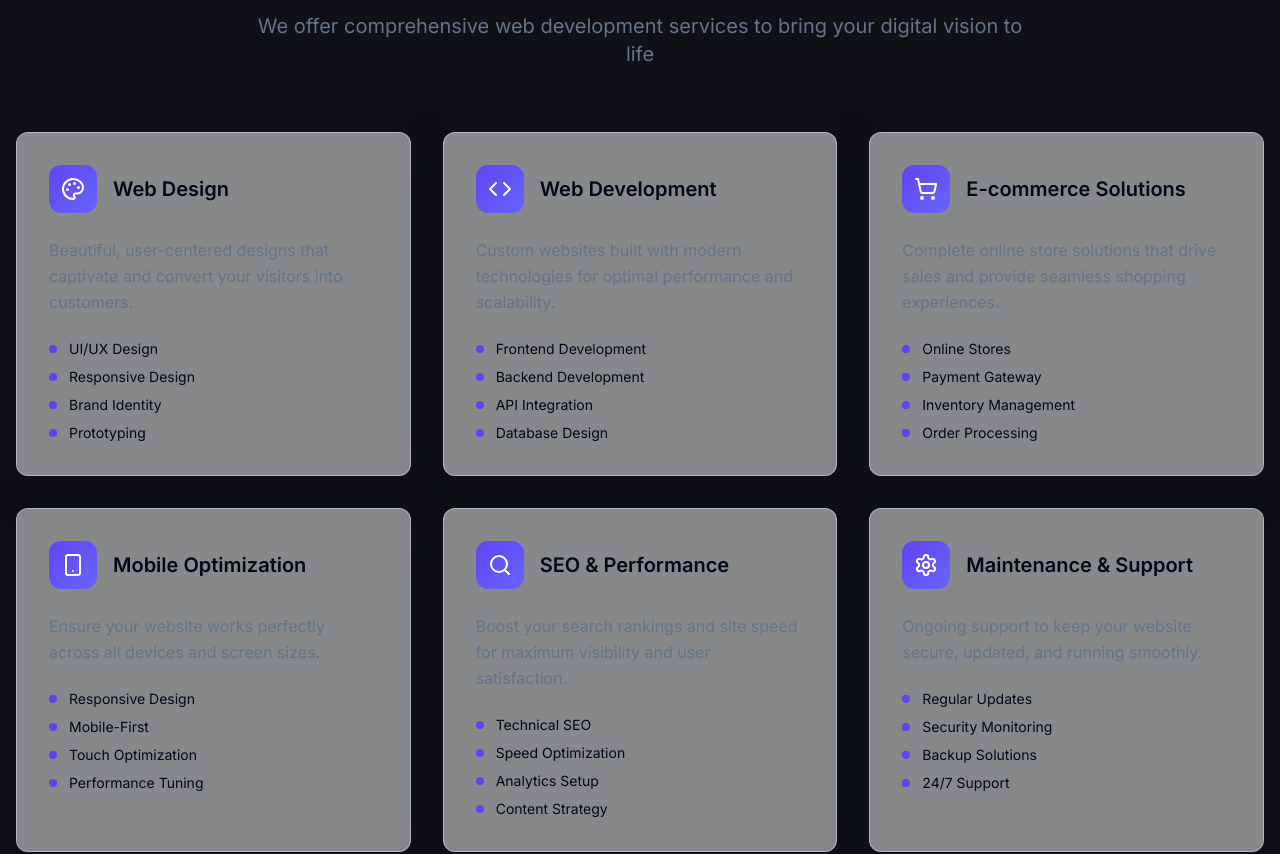
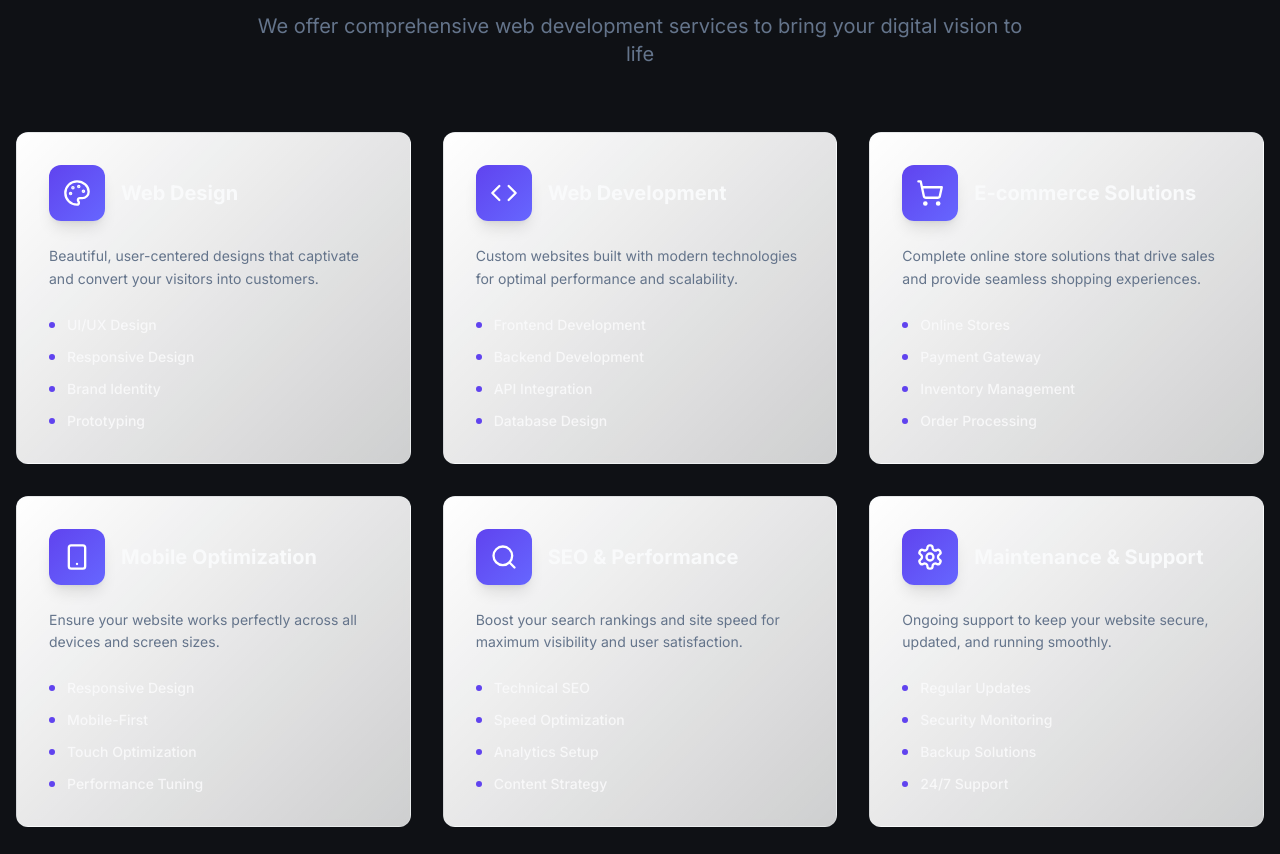
Before and after one commit to mbgit25/warp-speed-dev, a React (Vite) app: page / in a window 1280 px wide. Shown: the part 940-1794 px from the top of the page. Built offline with nearby package versions, Linux system fonts and the light colour scheme.

Commit message:
Add glare hover effect
Update Services component to include glare hover effects on cards.

```diff
--- a/src/components/Services.tsx
+++ b/src/components/Services.tsx
@@ -55,33 +55,36 @@ const Services = () => {
 
         <div className="grid grid-cols-1 md:grid-cols-2 lg:grid-cols-3 gap-8">
           {services.map((service, index) => (
-            <HoverCard
+            <div
               key={index}
-              className="p-8 bg-card/50 backdrop-blur-sm border-border/50"
-              style={{animationDelay: `${index * 0.1}s`}}
+              className="service-card glare-effect p-8 rounded-xl border border-border/20 backdrop-blur-sm animate-fade-in"
+              style={{
+                animationDelay: `${index * 0.15}s`,
+                animationFillMode: 'both'
+              }}
             >
-              <CardContent className="p-0">
+              <div className="relative z-10">
                 <div className="flex items-center mb-6">
-                  <div className="w-12 h-12 bg-gradient-primary rounded-lg flex items-center justify-center mr-4">
-                    <service.icon className="h-6 w-6 text-white" />
+                  <div className="service-icon w-14 h-14 bg-gradient-primary rounded-xl flex items-center justify-center mr-4 shadow-lg">
+                    <service.icon className="h-7 w-7 text-white" />
                   </div>
-                  <h3 className="text-xl font-semibold">{service.title}</h3>
+                  <h3 className="text-xl font-bold text-foreground">{service.title}</h3>
                 </div>
 
-                <p className="text-muted-foreground mb-6 leading-relaxed">
+                <p className="text-muted-foreground mb-6 leading-relaxed text-sm">
                   {service.description}
                 </p>
 
-                <ul className="space-y-2">
+                <ul className="space-y-3">
                   {service.features.map((feature, featureIndex) => (
-                    <li key={featureIndex} className="flex items-center text-sm">
-                      <div className="w-2 h-2 bg-primary rounded-full mr-3"></div>
-                      {feature}
+                    <li key={featureIndex} className="flex items-center text-sm text-foreground/90">
+                      <div className="w-1.5 h-1.5 bg-primary rounded-full mr-3 flex-shrink-0"></div>
+                      <span className="font-medium">{feature}</span>
                     </li>
                   ))}
                 </ul>
-              </CardContent>
-            </HoverCard>
+              </div>
+            </div>
           ))}
         </div>
       </div>
--- a/src/index.css
+++ b/src/index.css
@@ -154,4 +154,53 @@ All colors MUST be HSL.
     0%, 100% { transform: translateY(0px); }
     50% { transform: translateY(-20px); }
   }
+
+  .glare-effect {
+    position: relative;
+    overflow: hidden;
+  }
+
+  .glare-effect::before {
+    content: '';
+    position: absolute;
+    top: 0;
+    left: -100%;
+    width: 100%;
+    height: 100%;
+    background: linear-gradient(
+      90deg,
+      transparent,
+      rgba(255, 255, 255, 0.1),
+      transparent
+    );
+    transition: left 0.6s ease-in-out;
+    z-index: 1;
+  }
+
+  .glare-effect:hover::before {
+    left: 100%;
+  }
+
+  .service-card {
+    position: relative;
+    transition: all 0.4s cubic-bezier(0.4, 0, 0.2, 1);
+    background: linear-gradient(135deg, hsl(var(--card)) 0%, hsl(var(--card)/0.8) 100%);
+  }
+
+  .service-card:hover {
+    transform: translateY(-8px) scale(1.02);
+    box-shadow:
+      0 20px 40px hsl(var(--primary) / 0.2),
+      0 0 0 1px hsl(var(--primary) / 0.1),
+      inset 0 1px 0 hsl(255 255 255 / 0.1);
+  }
+
+  .service-icon {
+    transition: all 0.3s ease;
+  }
+
+  .service-card:hover .service-icon {
+    transform: scale(1.1) rotate(5deg);
+    filter: drop-shadow(0 0 10px hsl(var(--primary) / 0.5));
+  }
 }
```
